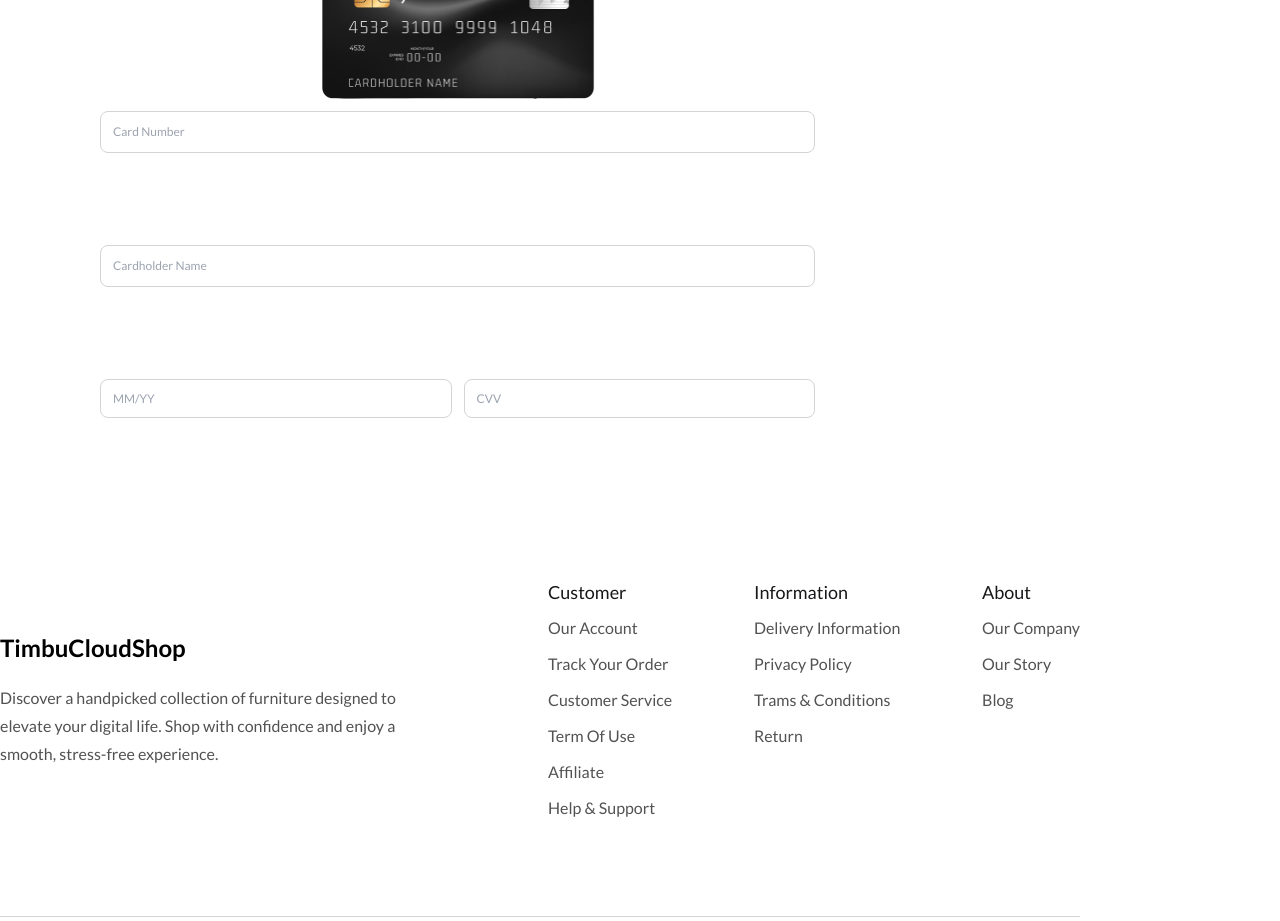
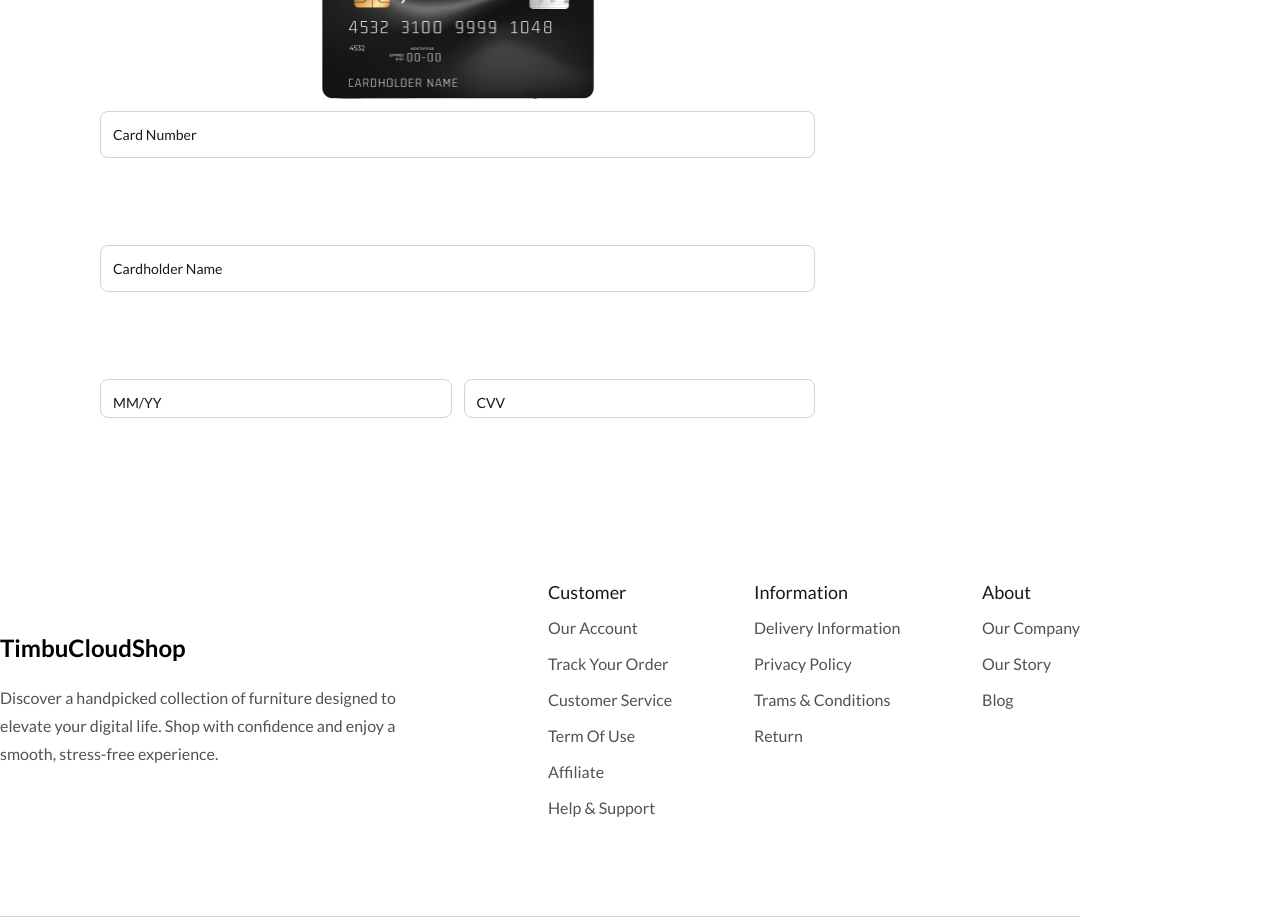
Before and after one commit to Amal-Salam/TimbuCloudShop, a React (Vite) app in the folder e-comm/: page /checkout in a window 1280 px wide. Shown: the part 840-1761 px from the top of the page. Built offline with nearby package versions, Linux system fonts and the light colour scheme.

Commit message:
Update cardDetails.jsx

```diff
--- a/e-comm/src/components/checkout/cardDetails.jsx
+++ b/e-comm/src/components/checkout/cardDetails.jsx
@@ -13,20 +13,32 @@ function CardDetails(){
           <div className='self-stretch grow shrink basis-0 flex-col justify-start items-start gap-6 flex'>
             <div className='self-stretch grow shrink basis-0 flex-col justify-between items-start flex'>
               <div className='self-stretch p-3 rounded-lg border border-stone-300 justify-start items-center gap-2.5 inline-flex'>
-                <input className="text-neutral-600 text-xs font-normal font-['lato']" placeholder='Card Number'/>
+                  <div className="self-stretch text-zinc-900 text-sm font-medium font-['Lato'] leading-normal">
+              Card Number
+            </div>
+                <input className="text-neutral-600 text-xs font-normal font-['lato']" />
 
               </div>
               <div className='self-stretch p-3 rounded-lg border border-stone-300 justify-start items-center gap-2.5 inline-flex'>
-                <input className="text-neutral-600 text-xs font-normal font-['lato']"placeholder='Cardholder Name'/>
+                  <div className="self-stretch text-zinc-900 text-sm font-medium font-['Lato'] leading-normal">
+              Cardholder Name
+            </div>
+                <input className="text-neutral-600 text-xs font-normal font-['lato']"/>
 
               </div>
               <div className='self-stretch justify-start items-center gap-3 inline-flex'>
                 <div className='grow shrink basis-0 h-[39px] p-3 rounded-lg border border-stone-300 justify-start items-center gap-2.5 flex'>
-                  <input className="text-neutral-600 text-xs font-normal font-['lato']" placeholder='MM/YY'/>
+                    <div className="self-stretch text-zinc-900 text-sm font-medium font-['Lato'] leading-normal">
+              MM/YY
+            </div>
+                  <input className="text-neutral-600 text-xs font-normal font-['lato']" />
 
                 </div>
                 <div className='grow shrink basis-0 h-[39px] p-3 rounded-lg border border-stone-300 justify-start items-center gap-2.5 flex'>
-                  <input className="text-neutral-600 text-xs font-normal font-['lato']" placeholder='CVV'/>
+                    <div className="self-stretch text-zinc-900 text-sm font-medium font-['Lato'] leading-normal">
+             CVV
+            </div>
+                  <input className="text-neutral-600 text-xs font-normal font-['lato']" />
 
                 </div>
               </div>
```
